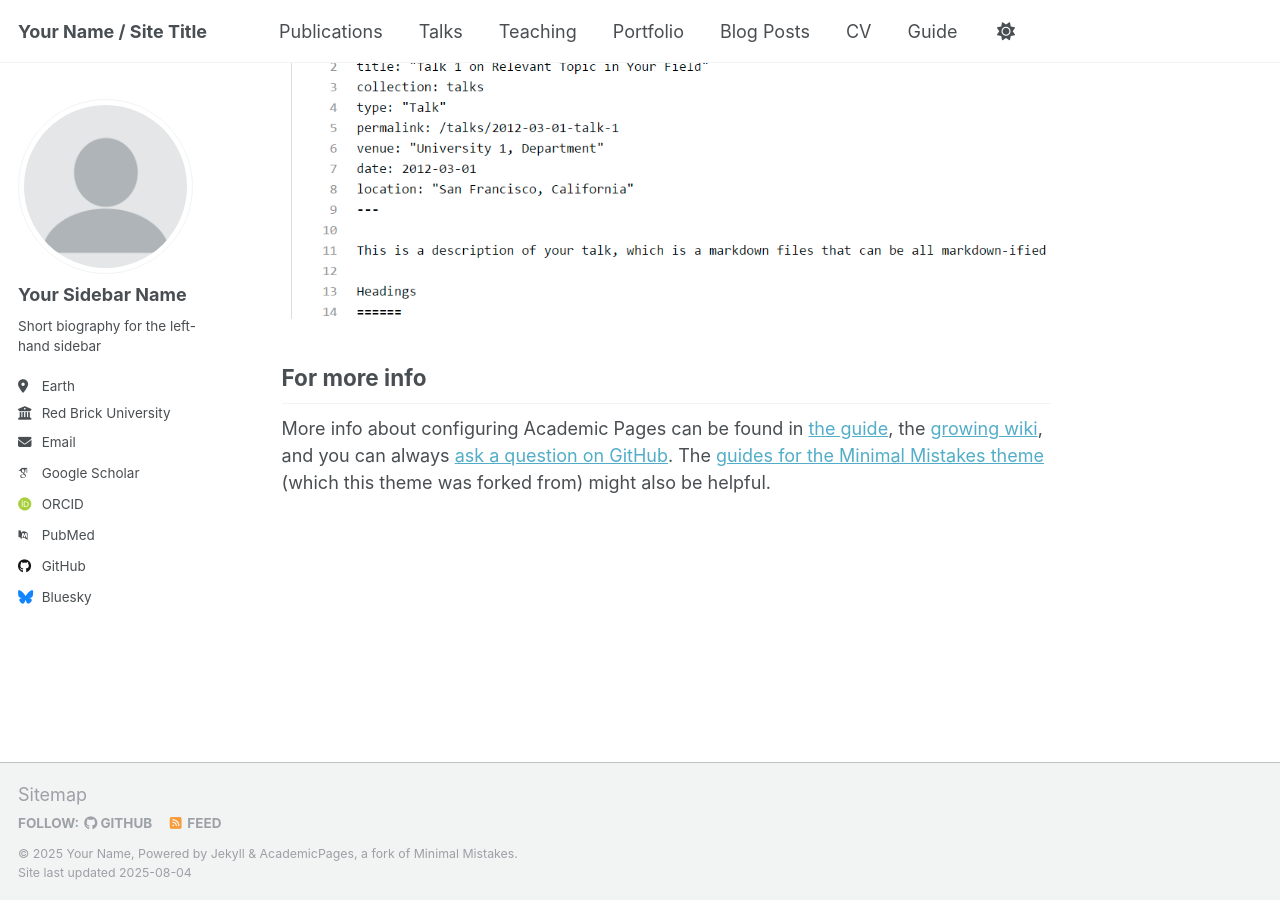
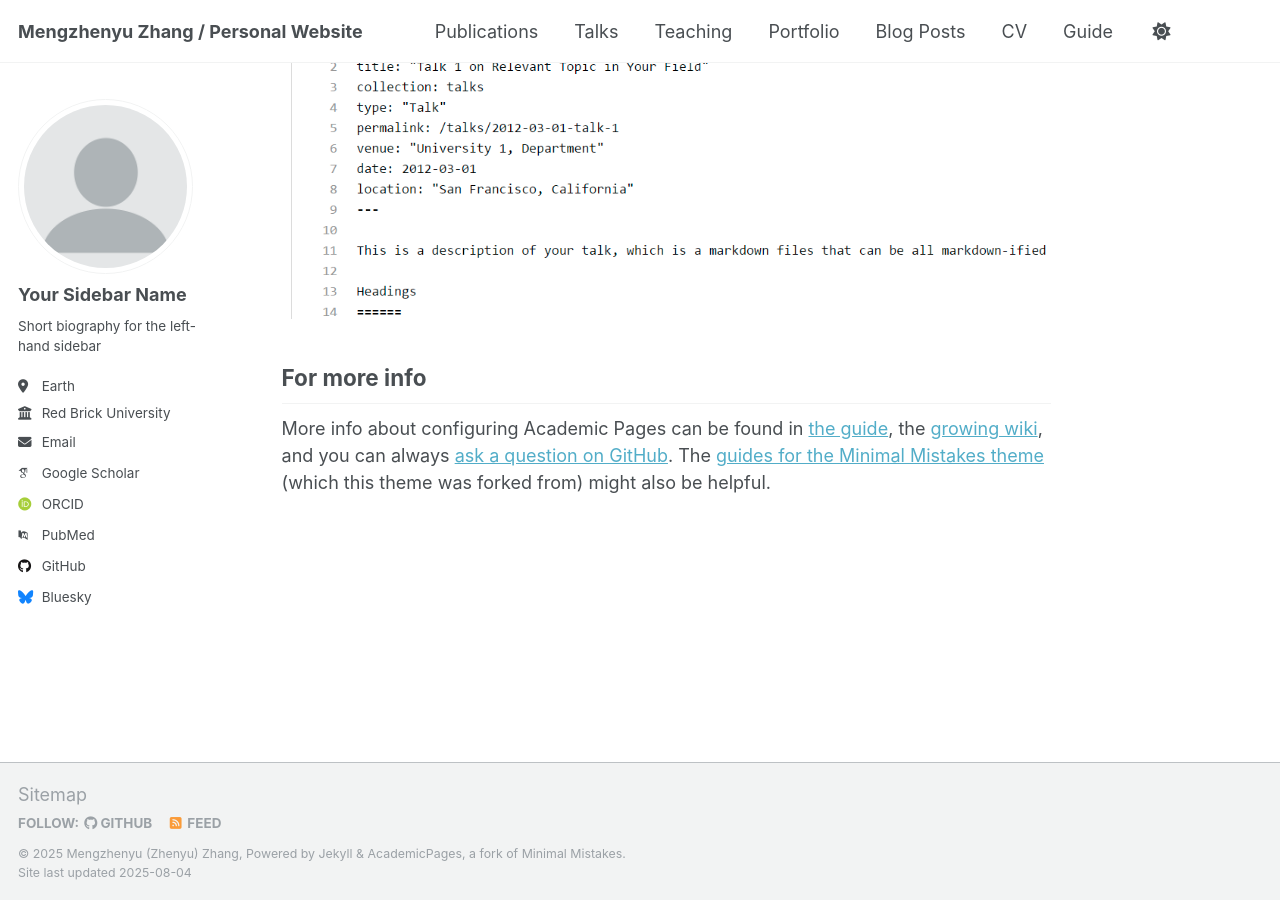
Before and after one commit to mengzhenyuzhang/mengzhenyuzhang.github.io, a Jekyll site: the page built from _pages/about.md, in a window 1280 px wide and 900 px high, scrolled down 2880 px. Built offline with Jekyll 4.4.1, drawn with Linux system fonts in a browser that asks for light colours; some web fonts are replaced; a script that is not in the unit is left out.

Commit message:
_config.yml

```diff
--- a/_config.yml
+++ b/_config.yml
@@ -9,13 +9,13 @@
 # Basic Site Settings
 locale                   : "en-US"
 site_theme               : "default"
-title                    : "Your Name / Site Title"
+title                    : "Mengzhenyu Zhang / Personal Website"
 title_separator          : "-"
-name                     : &name "Your Name"
+name                     : &name "Mengzhenyu (Zhenyu) Zhang"
 description              : &description "personal description"
-url                      : https://academicpages.github.io # the base hostname & protocol for your site e.g. "https://[your GitHub username].github.io" or if you already have some other page hosted on Github then use "https://[your GitHub username].github.io/[Your Repo Name]"
+url                      : https://mengzhenyuzhang.github.io # the base hostname & protocol for your site e.g. "https://[your GitHub username].github.io" or if you already have some other page hosted on Github then use "https://[your GitHub username].github.io/[Your Repo Name]"
 baseurl                  : "" # the subpath of your site, e.g. "/blog"
-repository               : "academicpages/academicpages.github.io"
+repository               : "mengzhenyuzhang/mengzhenyuzhang.github.io"
 
 # Site Author - The following control what appear as part of the author content on the side bar.
 #               If a field is blank the icon and link will not appear, otherwise it will be shown.
```
